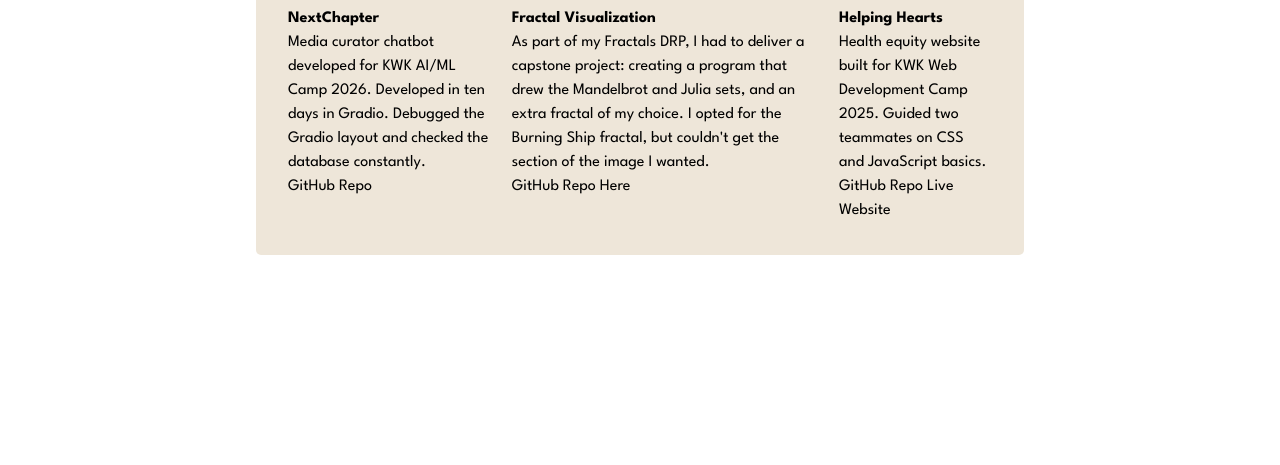
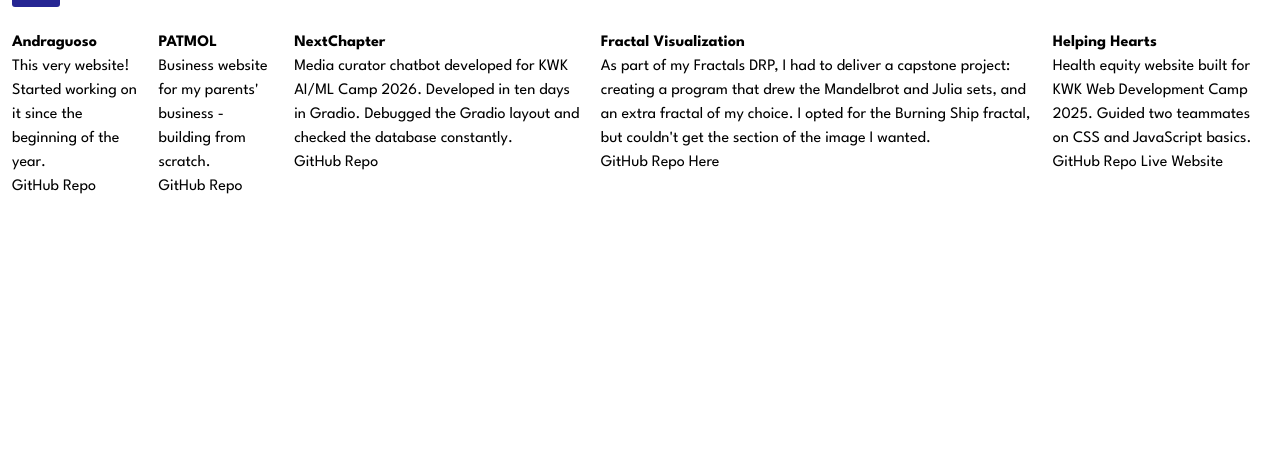
Before and after one commit to andraguoso/andraguoso.github.io, a website: page projects.html in a window 1280 px wide. Shown: the part 335-800 px from the top of the page. Drawn offline with nearby package versions, Linux system fonts and the light colour scheme.

Commit message:
add more projects

```diff
--- a/projects.html
+++ b/projects.html
@@ -13,7 +13,7 @@
 </head>
 
 <body>
-    <div id="card">
+    <div>
         <div class="p-3">
             <span class="text-lg font-bold">Projects</span>
             <p>
@@ -23,6 +23,20 @@
         </div>
 
         <div class="flex items-start gap-5 p-3">
+            <div>
+                <b>Andraguoso</b>
+                <p>
+                    This very website! Started working on it since the beginning of the year.
+                </p>
+                <a href="https://github.com/andraguoso/andraguoso.github.io" target="_blank">GitHub Repo</a>
+            </div>
+            <div>
+                <b>PATMOL</b>
+                <p>
+                    Business website for my parents' business - building from scratch.
+                </p>
+                <a href="https://github.com/andraguoso/patmol" target="_blank">GitHub Repo</a>
+            </div>
             <div>
                 <b>NextChapter</b>
                 <p>
```
